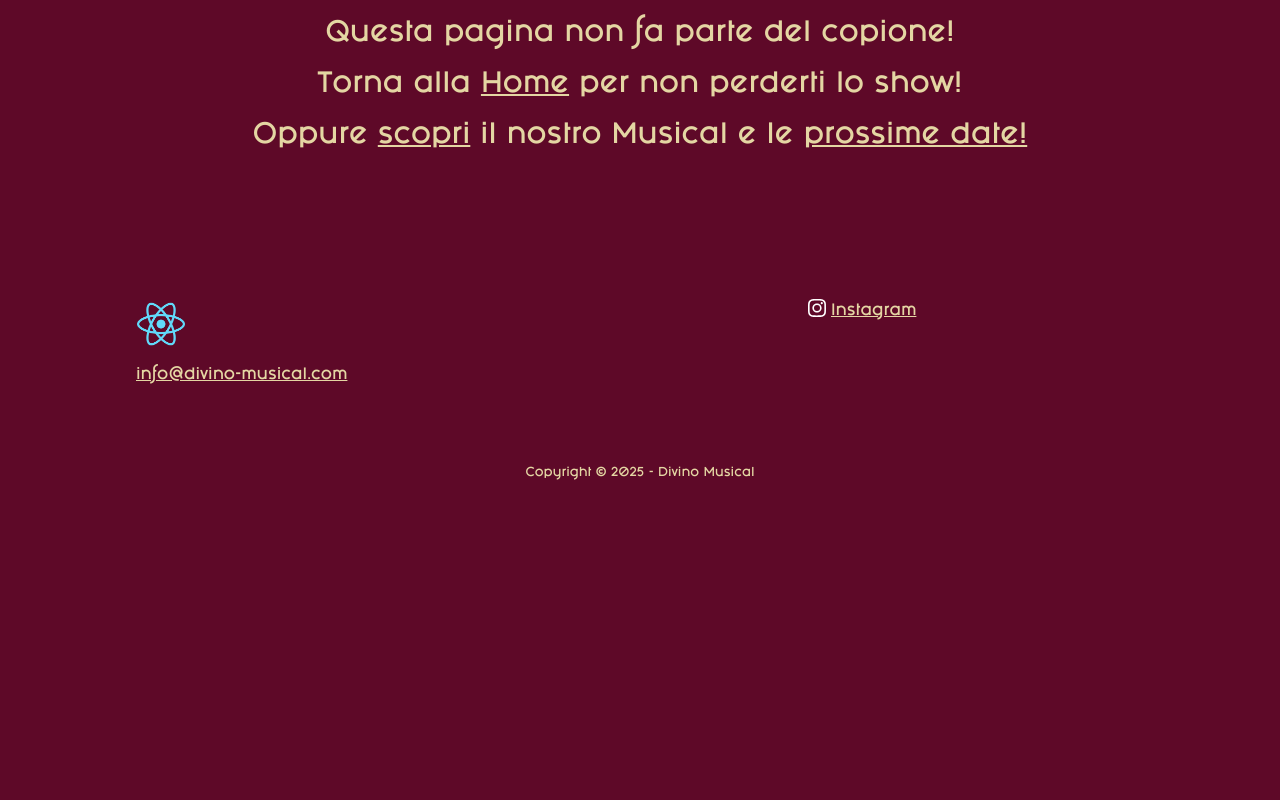
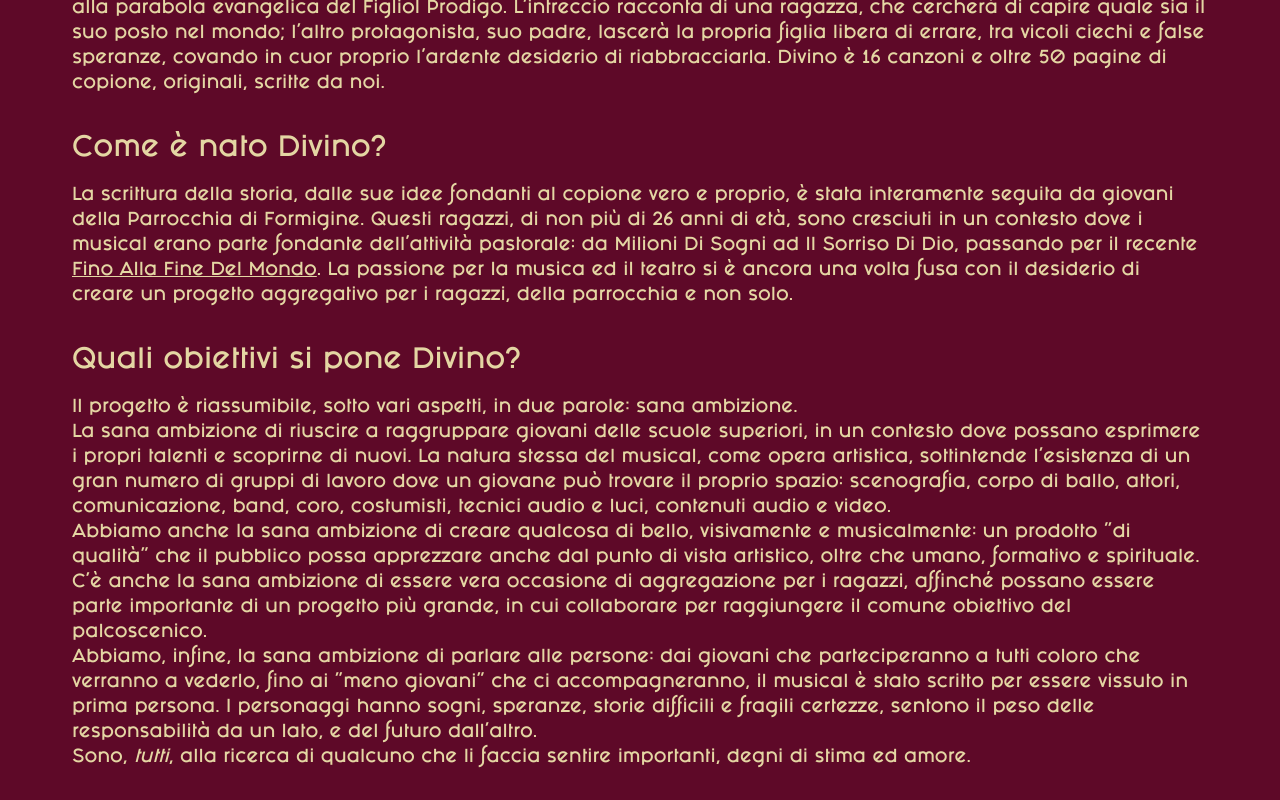
Before and after one commit to davideleo5/davideleo5.github.io, a React (Create React App) app: page /chi-siamo in a window 1280 px wide. Shown: the part 340-1140 px from the top of the page. Before the commit the page ends 835 px from the top, so only its background shows below. Built offline with nearby package versions, Linux system fonts and the light colour scheme; a web font is replaced by a local one.

Commit message:
Chi siamo page

```diff
--- a/src/App.css
+++ b/src/App.css
@@ -131,25 +131,15 @@ body {
 }
 
 .section__padding {
-    padding: 4rem 6rem;
+    padding: 4rem 2rem;
 }
 
 .section__margin {
-    margin: 4rem 6rem;
+    margin: 4rem 2rem;
 }
 
 .text-align-center {
     text-align: center;
-}
-
-@media screen and (max-width: 1024px) {
-    .section__padding {
-        padding: 4rem;
-    }
-
-    .secion__margin {
-        margin: 4rem;
-    }
 }
 
 @media screen and (max-width: 767px) {
--- a/src/App.js
+++ b/src/App.js
@@ -3,6 +3,7 @@ import { BrowserRouter as Router, Routes, Route } from 'react-router-dom';
 
 import { Home } from './pages/Home';
 import { Shows } from './pages/Shows';
+import { ChiSiamo } from './pages/ChiSiamo';
 import { PageNotFound } from './pages/PageNotFound';
 
 import './App.css';
@@ -13,6 +14,7 @@ function App() {
       <Routes>
         <Route path='/' element={<Home />}/>
         <Route path='/spettacoli' element={<Shows />}/>
+        <Route path='/chi-siamo' element={<ChiSiamo />}/>
         <Route path='*' element={<PageNotFound />}/>
       </Routes>
     </Router>
--- a/src/components/index.js
+++ b/src/components/index.js
@@ -1,2 +1,3 @@
 export { default as Navbar } from './navbar/Navbar';
 export { default as DownloadButton } from './download/DownloadButton';
+export { default as Story } from './story/Story';
--- /dev/null
+++ b/src/components/story/Story.jsx
@@ -0,0 +1,53 @@
+
+const Story = () => {
+
+  return (
+    <div className="our-story-container section__padding container">
+        <h3>Di cosa parla Divino?</h3>
+        <p>
+            <i>Divino</i> è un <b>musical</b> che parla di perdono, di sogni, di amore incondizionato, liberamente ma fedelmente
+            ispirato alla parabola evangelica del Figliol Prodigo. L'intreccio racconta di una ragazza, che cercherà di
+            capire quale sia il suo posto nel mondo; l'altro protagonista, suo padre, lascerà la propria figlia libera di
+            errare, tra vicoli ciechi e false speranze, covando in cuor proprio l'ardente desiderio di riabbracciarla.
+            Divino è 16 canzoni e oltre 50 pagine di copione, originali, scritte da noi.
+        </p>
+        <br />
+        <br />
+        <h3>Come è nato Divino?</h3>
+        <p>
+            La scrittura della storia, dalle sue idee fondanti al copione vero e proprio, è stata interamente seguita da
+            giovani della Parrocchia di Formigine. Questi ragazzi, di non più di 26 anni di età, sono cresciuti in un
+            contesto dove i musical erano parte fondante dell'attività pastorale: da Milioni Di Sogni ad Il Sorriso Di Dio,
+            passando per il recente <a href="https://www.youtube.com/watch?v=tCgvs_yK5pU" target="_blank" rel="noopener noreferrer">Fino Alla Fine Del Mondo</a>. La passione per la musica ed il teatro si è ancora una
+            volta fusa con il desiderio di creare un progetto aggregativo per i ragazzi, della parrocchia e non solo.
+        </p>
+        <br />
+        <br />
+        <h3>Quali obiettivi si pone Divino?</h3>
+        <p>Il progetto è riassumibile, sotto vari aspetti, in due parole: <b>sana ambizione.</b></p>
+        <p>
+            La sana ambizione di riuscire a raggruppare giovani delle scuole superiori, in un contesto dove possano
+            esprimere i propri talenti e scoprirne di nuovi. La natura stessa del musical, come opera artistica,
+            sottintende l'esistenza di un gran numero di gruppi di lavoro dove un giovane può trovare il proprio spazio:
+            scenografia, corpo di ballo, attori, comunicazione, band, coro, costumisti, tecnici audio e luci, contenuti audio e video.
+        </p>
+        <p>
+            Abbiamo anche la sana ambizione di creare qualcosa di bello, visivamente e musicalmente: un prodotto "di qualità"
+            che il pubblico possa apprezzare anche dal punto di vista artistico, oltre che umano, formativo e spirituale.
+        </p>
+        <p>
+            C'è anche la sana ambizione di essere vera occasione di aggregazione per i ragazzi, affinché possano essere
+            parte importante di un progetto più grande, in cui collaborare per raggiungere il comune obiettivo del palcoscenico.
+        </p>
+        <p>
+            Abbiamo, infine, la sana ambizione di parlare alle persone: dai giovani che parteciperanno a tutti coloro che
+            verranno a vederlo, fino ai "meno giovani" che ci accompagneranno, il musical è stato scritto per essere
+            vissuto in prima persona. I personaggi hanno sogni, speranze, storie difficili e fragili certezze, sentono il peso
+            delle responsabilità da un lato, e del futuro dall'altro.
+        </p>
+        <p>Sono, <i>tutti</i>, alla ricerca di qualcuno che li faccia sentire importanti, degni di stima ed amore.</p>
+    </div>
+  )
+}
+
+export default Story
--- /dev/null
+++ b/src/pages/ChiSiamo.jsx
@@ -0,0 +1,14 @@
+import { Navbar, Story } from '../components';
+import { Footer } from '../containers';
+
+export function ChiSiamo() {
+    return (
+      <>
+      <Navbar />
+      <Story />
+      <Footer />
+      </>
+    )
+}
+
+export default ChiSiamo;
--- a/src/pages/PageNotFound.jsx
+++ b/src/pages/PageNotFound.jsx
@@ -1,4 +1,4 @@
-import { Navbar, DownloadButton } from '../components';
+import { Navbar } from '../components';
 import { Footer } from '../containers';
 
 export function PageNotFound() {
```
